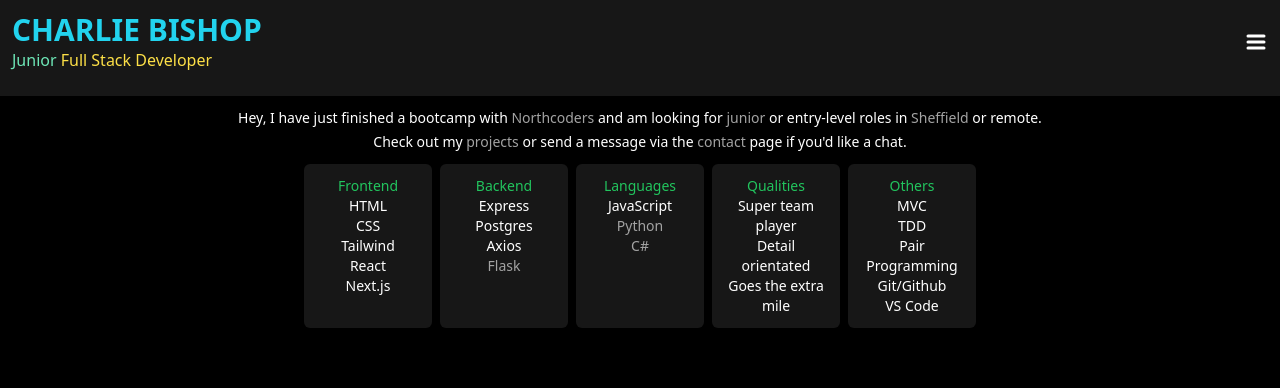
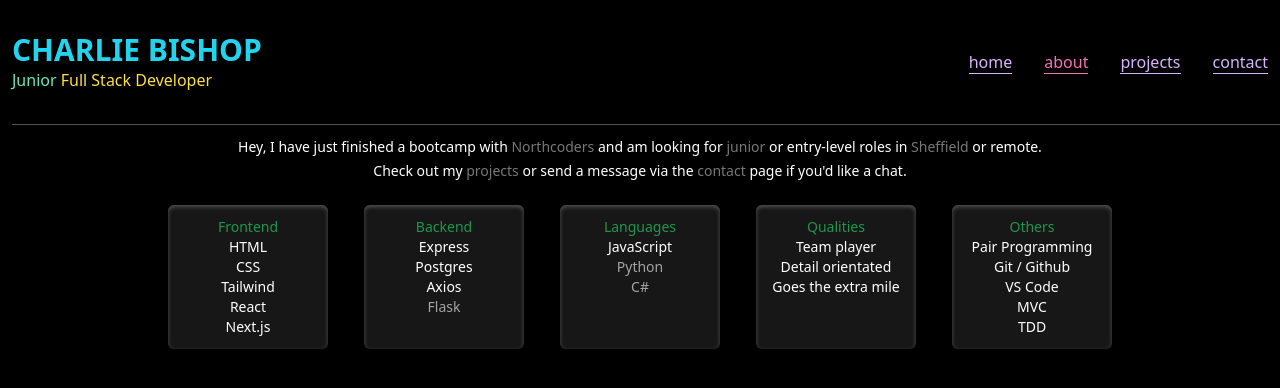
Before and after one commit to charlieBdev/portfolio, a Next.js app: page /about in a window 1280 px wide. Shown: the top 388 px of the page. Built offline with nearby package versions, Linux system fonts and the light colour scheme.

Commit message:
nav bar reworked and about cards improved

```diff
--- a/src/app/Components/Nav.tsx
+++ b/src/app/Components/Nav.tsx
@@ -4,87 +4,81 @@ import Link from "next/link"
 import { usePathname } from 'next/navigation';
 import { useState } from "react";
 
+
 export default function Nav() {
 
-  const [isDropdownOpen, setIsDropdownOpen] = useState(false)
+  const currentRoute = usePathname()
+  const [isNavOpen, setIsNavOpen] = useState(false); // initiate isNavOpen state with false
 
-  const toggleDropdown = () => {
-    setIsDropdownOpen(!isDropdownOpen);
-  };
+  return (
+    <div
+      className="flex ml-3 items-center justify-between border-b border-neutral-600 py-8"
+    >
+      <div>
+        <h1 className="text-3xl font-bold text-cyan-400">CHARLIE BISHOP</h1>
+        <h2 className="text-emerald-300">Junior<span className="text-yellow-300"> Full Stack Developer</span></h2>
+      </div>
+      <nav>
+        <section className="MOBILE-MENU flex lg:hidden">
+          <div
+            className="HAMBURGER-ICON space-y-2 mr-3"
+            onClick={() => setIsNavOpen((prev) => !prev)}
+          >
+            <span className="block h-0.5 w-8 animate-pulse bg-neutral-300"></span>
+            <span className="block h-0.5 w-8 animate-pulse bg-neutral-300"></span>
+            <span className="block h-0.5 w-8 animate-pulse bg-neutral-300"></span>
+          </div>
 
-  const currentRoute = usePathname()
-    return (
-      <nav className="bg-neutral-900 p-3 h-24">
-
-        {/* <div className="hidden space-x-8 lg:flex text-purple-300">
-          <Link href="/" className={currentRoute === "/" ? "active-link" : ""}>home</Link>
-          <Link href="/about" className={currentRoute === "/about" ? "active-link" : ""}>about</Link>
-          <Link href="/projects" className={currentRoute === "/projects" ? "active-link" : ""}>projects</Link>
-          <Link href="/contact" className={currentRoute === "/contact" ? "active-link" : ""}>contact</Link>
-        </div> */}
-
-        {isDropdownOpen ? (
-          <div className="flex justify-between align-middle">
-            <Link href="/" className={currentRoute === "/" ? "active-link" : "text-purple-300"}>home</Link>
-            <Link href="/about" className={currentRoute === "/about" ? "active-link" : "text-purple-300"}>about</Link>
-            <Link href="/projects" className={currentRoute === "/projects" ? "active-link" : "text-purple-300"}>projects</Link>
-            <Link href="/contact" className={currentRoute === "/contact" ? "active-link" : "text-purple-300"}>contact</Link>
-            <button
-              onClick={toggleDropdown}
-              aria-expanded={isDropdownOpen}
-              aria-haspopup="true"
+          <div className={isNavOpen ? "showMenuNav" : "hideMenuNav"}>
+            <div
+              className="CROSS-ICON absolute top-0 right-0 px-8 py-8"
+              onClick={() => setIsNavOpen(false)}
             >
               <svg
-                xmlns="http://www.w3.org/2000/svg"
-                className={`w-6 h-6 transform ${
-                  isDropdownOpen ? "rotate-180" : ""
-                } transition-transform`}
+                className="h-8 w-8 text-neutral-300"
+                viewBox="0 0 24 24"
                 fill="none"
-                viewBox="0 0 24 24"
                 stroke="currentColor"
+                strokeWidth="2"
+                strokeLinecap="round"
+                strokeLinejoin="round"
               >
-              <path
-                stroke-linecap="round"
-                stroke-linejoin="round"
-                stroke-width="3"
-                d="M4 6h16M4 12h16M4 18h16"
-              />
+                <line x1="18" y1="6" x2="6" y2="18" />
+                <line x1="6" y1="6" x2="18" y2="18" />
               </svg>
-            </button>
+            </div>
+            <ul className="MENU-LINK-MOBILE-OPEN flex flex-col items-center justify-between min-h-[250px] text-purple-300">
+              <li className="my-8">
+                <Link onClick={() => setIsNavOpen(false)} href="/" className={currentRoute === "/" ? "text-pink-400 border-b border-pink-400" : "border-b border-purple-300"}>home</Link>
+              </li>
+              <li className="my-8">
+                <Link onClick={() => setIsNavOpen(false)} href="/about" className={currentRoute === "/about" ? "text-pink-400 border-b border-pink-400" : "border-b border-purple-300"}>about</Link>
+              </li>
+              <li className="my-8">
+                <Link onClick={() => setIsNavOpen(false)} href="/projects" className={currentRoute === "/projects" ? "text-pink-400 border-b border-pink-400" : "border-b border-purple-300"}>projects</Link>
+              </li>
+              <li className="my-8">
+                <Link onClick={() => setIsNavOpen(false)} href="/contact" className={currentRoute === "/contact" ? "text-pink-400 border-b border-pink-400" : "border-b border-purple-300"}>contact</Link>
+              </li>
+            </ul>
           </div>
-        )
-        :
-        (
-          <div className="flex justify-between align-center">
-            <div>
-              <h1 className="text-3xl font-bold text-cyan-400">CHARLIE BISHOP</h1>
-              <h2 className="text-emerald-300 lg:self-end">Junior<span className="text-yellow-300"> Full Stack Developer</span></h2>
-            </div>
-            <button
-              onClick={toggleDropdown}
-              aria-expanded={isDropdownOpen}
-              aria-haspopup="true"
-            >
-              <svg
-                xmlns="http://www.w3.org/2000/svg"
-                className={`w-6 h-6 transform ${
-                  isDropdownOpen ? "rotate-180" : ""
-                } transition-transform`}
-                fill="none"
-                viewBox="0 0 24 24"
-                stroke="currentColor"
-              >
-              <path
-                stroke-linecap="round"
-                stroke-linejoin="round"
-                strokeWidth="3"
-                d="M4 6h16M4 12h16M4 18h16"
-              />
-              </svg>
-            </button>
-          </div>
-        )
-        }
+        </section>
+
+        <ul className="DESKTOP-MENU hidden mr-3 space-x-8 lg:flex text-purple-300">
+          <li>
+            <Link href="/" className={currentRoute === "/" ? "text-pink-400 border-b border-pink-400" : "border-b border-purple-300"}>home</Link>
+          </li>
+          <li>
+            <Link href="/about" className={currentRoute === "/about" ? "text-pink-400 border-b border-pink-400" : "border-b border-purple-300"}>about</Link>
+          </li>
+          <li>
+            <Link href="/projects" className={currentRoute === "/projects" ? "text-pink-400 border-b border-pink-400" : "border-b border-purple-300"}>projects</Link>
+          </li>
+          <li>
+            <Link href="/contact" className={currentRoute === "/contact" ? "text-pink-400 border-b border-pink-400" : "border-b border-purple-300"}>contact</Link>
+          </li>
+        </ul>
       </nav>
-    )
+    </div>
+  );
 }
--- a/src/app/about/page.tsx
+++ b/src/app/about/page.tsx
@@ -3,14 +3,14 @@ import about from "../../../public/about.png"
 
 export default function About() {
     return (
-      <main>
-        <div className="p-3 text-sm lg:text-center">
-          <p className="mb-1">Hey, I have just finished a bootcamp with <span className="text-neutral-400">Northcoders</span> and am looking for <span className="text-neutral-400">junior</span> or entry-level roles in <span className="text-neutral-400">Sheffield</span> or remote.</p>
-          <p>Check out my <span className="text-neutral-400">projects</span> or send a message via the <span className="text-neutral-400">contact</span> page if you'd like a chat.</p>
+      <main className="flex flex-col justify-between">
+        <div className="p-3 text-sm lg:text-center xl:text-md">
+          <p className="mb-1">Hey, I have just finished a bootcamp with <span className="text-neutral-400 animate-pulse">Northcoders</span> and am looking for <span className="text-neutral-400 animate-pulse">junior</span> or entry-level roles in <span className="text-neutral-400 animate-pulse">Sheffield</span> or remote.</p>
+          <p>Check out my <span className="text-neutral-400 animate-pulse">projects</span> or send a message via the <span className="text-neutral-400 animate-pulse">contact</span> page if you'd like a chat.</p>
         </div>
-        <div className="flex flex-row flex-wrap justify-center align-center text-center gap-2">
-          <div className="bg-neutral-900 rounded-md p-3 w-32 text-sm">
-            <p className="text-green-500">Frontend</p>
+        <div className="flex flex-row flex-wrap justify-center text-center gap-2 m-3 lg:gap-6 xl:gap-9">
+          <div className="bg-neutral-900 rounded-md p-3 w-32 text-sm xl:w-40 xl:text-md shadow-inner shadow-neutral-600 hover:shadow-neutral-300">
+            <p className="text-green-500 animate-pulse">Frontend</p>
             <ul>
               <li>HTML</li>
               <li>CSS</li>
@@ -19,8 +19,8 @@ export default function About() {
               <li>Next.js</li>
             </ul>
           </div>
-          <div className="bg-neutral-900 rounded-md p-3 w-32 text-sm">
-            <p className="text-green-500">Backend</p>
+          <div className="bg-neutral-900 rounded-md p-3 w-32 text-sm xl:w-40 xl:text-md shadow-inner shadow-neutral-600 hover:shadow-neutral-300">
+            <p className="text-green-500 animate-pulse">Backend</p>
             <ul>
               <li>Express</li>
               <li>Postgres</li>
@@ -28,30 +28,30 @@ export default function About() {
               <li className="text-neutral-400">Flask</li>
             </ul>
           </div>
-          <div className="bg-neutral-900 rounded-md p-3 w-32 text-sm">
-            <p className="text-green-500">Languages</p>
+          <div className="bg-neutral-900 rounded-md p-3 w-32 text-sm xl:w-40 xl:text-md shadow-inner shadow-neutral-600 hover:shadow-neutral-300">
+            <p className="text-green-500 animate-pulse">Languages</p>
             <ul>
               <li>JavaScript</li>
               <li className="text-neutral-400">Python</li>
               <li className="text-neutral-400">C#</li>
             </ul>
           </div>
-          <div className="bg-neutral-900 rounded-md p-3 w-32 text-sm">
-            <p className="text-green-500">Qualities</p>
+          <div className="bg-neutral-900 rounded-md p-3 w-32 text-sm xl:w-40 xl:text-md shadow-inner shadow-neutral-600 hover:shadow-neutral-300">
+            <p className="text-green-500 animate-pulse">Qualities</p>
             <ul>
-              <li>Super team player</li>
+              <li>Team player</li>
               <li>Detail orientated</li>
               <li>Goes the extra mile</li>
             </ul>
           </div>
-          <div className="bg-neutral-900 rounded-md p-3 w-32 text-sm">
-            <p className="text-green-500">Others</p>
+          <div className="bg-neutral-900 rounded-md p-3 w-32 text-sm xl:w-40 xl:text-md shadow-inner shadow-neutral-600 hover:shadow-neutral-300">
+            <p className="text-green-500 animate-pulse">Others</p>
             <ul>
+              <li>Pair Programming</li>
+              <li>Git / Github</li>
+              <li>VS Code</li>
               <li>MVC</li>
               <li>TDD</li>
-              <li>Pair Programming</li>
-              <li>Git/Github</li>
-              <li>VS Code</li>
             </ul>
           </div>
         </div>
--- a/src/app/globals.css
+++ b/src/app/globals.css
@@ -2,36 +2,31 @@
 @tailwind components;
 @tailwind utilities;
 
-/* :root {
-  --foreground-rgb: 0, 0, 0;
-  --background-start-rgb: 214, 219, 220;
-  --background-end-rgb: 255, 255, 255;
-}
-
-@media (prefers-color-scheme: dark) {
-  :root {
-    --foreground-rgb: 255, 255, 255;
-    --background-start-rgb: 0, 0, 0;
-    --background-end-rgb: 0, 0, 0;
-  }
-}
-
-body {
-  color: rgb(var(--foreground-rgb));
-  background: linear-gradient(
-      to bottom,
-      transparent,
-      rgb(var(--background-end-rgb))
-    )
-    rgb(var(--background-start-rgb));
-} */
 
 body {
   background-color: black;
   color: white;
 }
 
-.active-link {
+/* .active-link {
   color: rgb(244 114 182);
-  /* border-bottom: px solid rgb(244 114 182); */
+  border-bottom: 1px solid rgb(244 114 182);
+} */
+
+.hideMenuNav {
+  display: none;
 }
+.showMenuNav {
+  display: block;
+  position: absolute;
+  width: 100%;
+  height: 100vh;
+  top: 0;
+  left: 0;
+  background: black;
+  z-index: 10;
+  display: flex;
+  flex-direction: column;
+  justify-content: space-evenly;
+  align-items: center;
+}
```
